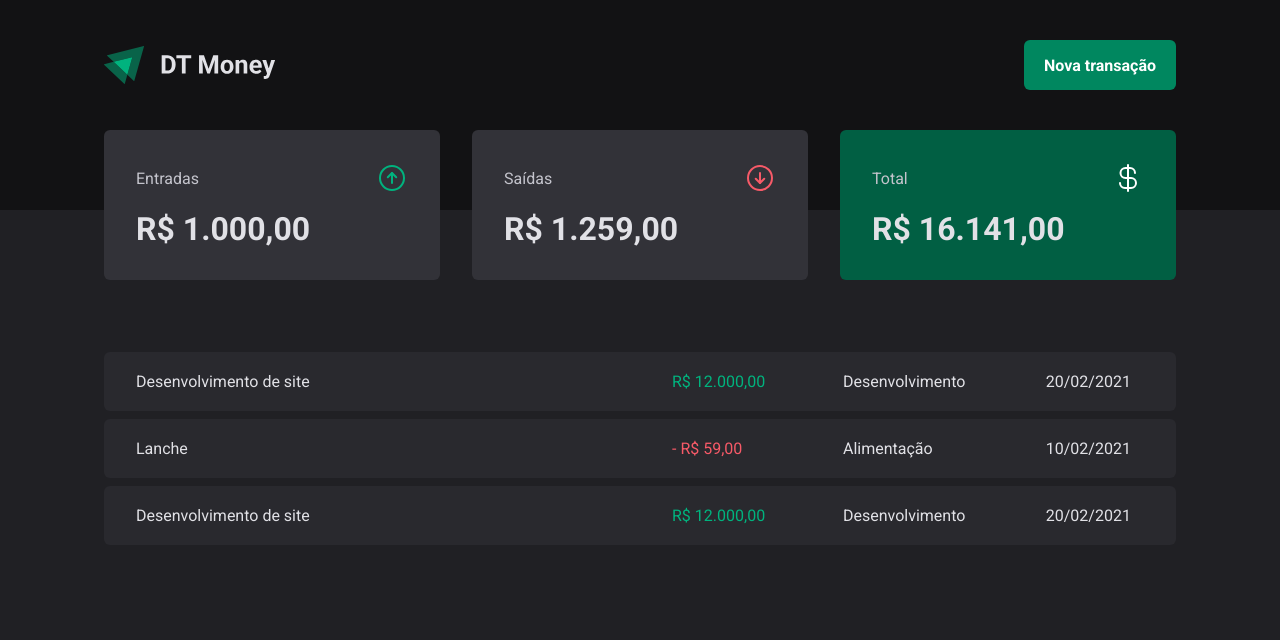
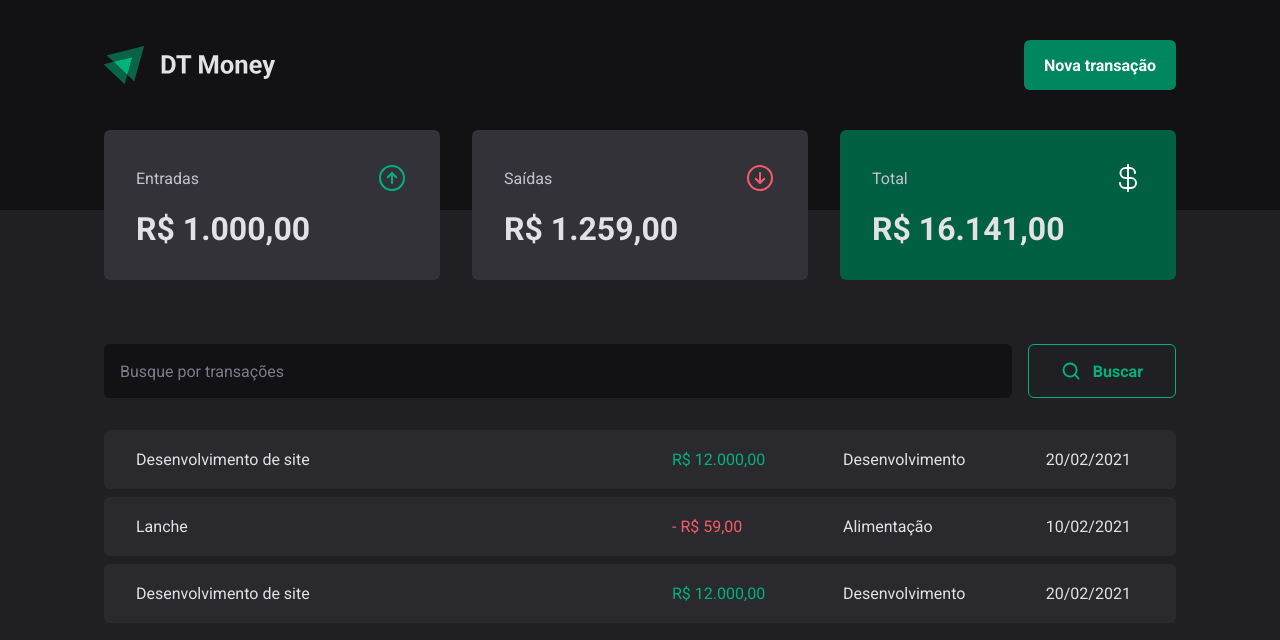
Before and after one commit to rafaelcardeallodi/ignite-dtmoney, a React (Vite) app: page / in a window 1280 px wide. Shown: the top 640 px of the page. Built offline with nearby package versions, Linux system fonts and the light colour scheme.

Commit message:
Componente: SearchForm

```diff
--- /dev/null
+++ b/src/pages/Transactions/components/SearchForm/index.tsx
@@ -0,0 +1,16 @@
+import { MagnifyingGlass } from "phosphor-react";
+
+import { SearchFormContainer } from "./styles";
+
+export function SearchForm() {
+  return (
+    <SearchFormContainer>
+      <input type="text" placeholder="Busque por transações" />
+
+      <button type="submit">
+        <MagnifyingGlass size={20} weight="bold" />
+        Buscar
+      </button>
+    </SearchFormContainer>
+  );
+}
--- /dev/null
+++ b/src/pages/Transactions/components/SearchForm/styles.ts
@@ -0,0 +1,46 @@
+import styled from "styled-components";
+
+export const SearchFormContainer = styled.form`
+  display: flex;
+  gap: 1rem;
+
+  input {
+    flex: 1;
+    padding: 1rem;
+
+    background-color: ${({ theme }) => theme["gray-900"]};
+    border: 0;
+    border-radius: 6px;
+
+    color: ${({ theme }) => theme["gray-300"]};
+
+    &::placeholder {
+      color: ${({ theme }) => theme["gray-500"]};
+    }
+  }
+
+  button {
+    display: flex;
+    align-items: center;
+    gap: 0.75rem;
+
+    height: 54px;
+    padding: 0 2rem;
+
+    background: transparent;
+    border: 1px solid ${({ theme }) => theme["green-300"]};
+    border-radius: 6px;
+
+    color: ${({ theme }) => theme["green-300"]};
+    font-weight: 700;
+
+    cursor: pointer;
+
+    &:hover {
+      background-color: ${({ theme }) => theme["green-500"]};
+      border-color: ${({ theme }) => theme["green-500"]};
+      color: ${({ theme }) => theme["white"]};
+      transition: background-color 0.2s, color 0.2s, border-color 0.2s;
+    }
+  }
+`;
--- a/src/pages/Transactions/index.tsx
+++ b/src/pages/Transactions/index.tsx
@@ -1,5 +1,6 @@
 import { Header } from "../../components/Header";
 import { Summary } from "../../components/Summary";
+import { SearchForm } from "./components/SearchForm";
 import {
   PriceHighlight,
   TransactionsContainer,
@@ -13,6 +14,7 @@
       <Summary />
 
       <TransactionsContainer>
+        <SearchForm />
         <TransactionsTable>
           <tbody>
             <tr>
--- a/src/pages/Transactions/styles.ts
+++ b/src/pages/Transactions/styles.ts
@@ -11,7 +11,7 @@
   width: 100%;
   border-collapse: separate;
   border-spacing: 0 0.5rem;
-  /* margin-top: 1.5rem; */
+  margin-top: 1.5rem;
 
   td {
     padding: 1.25rem 2rem;
```
